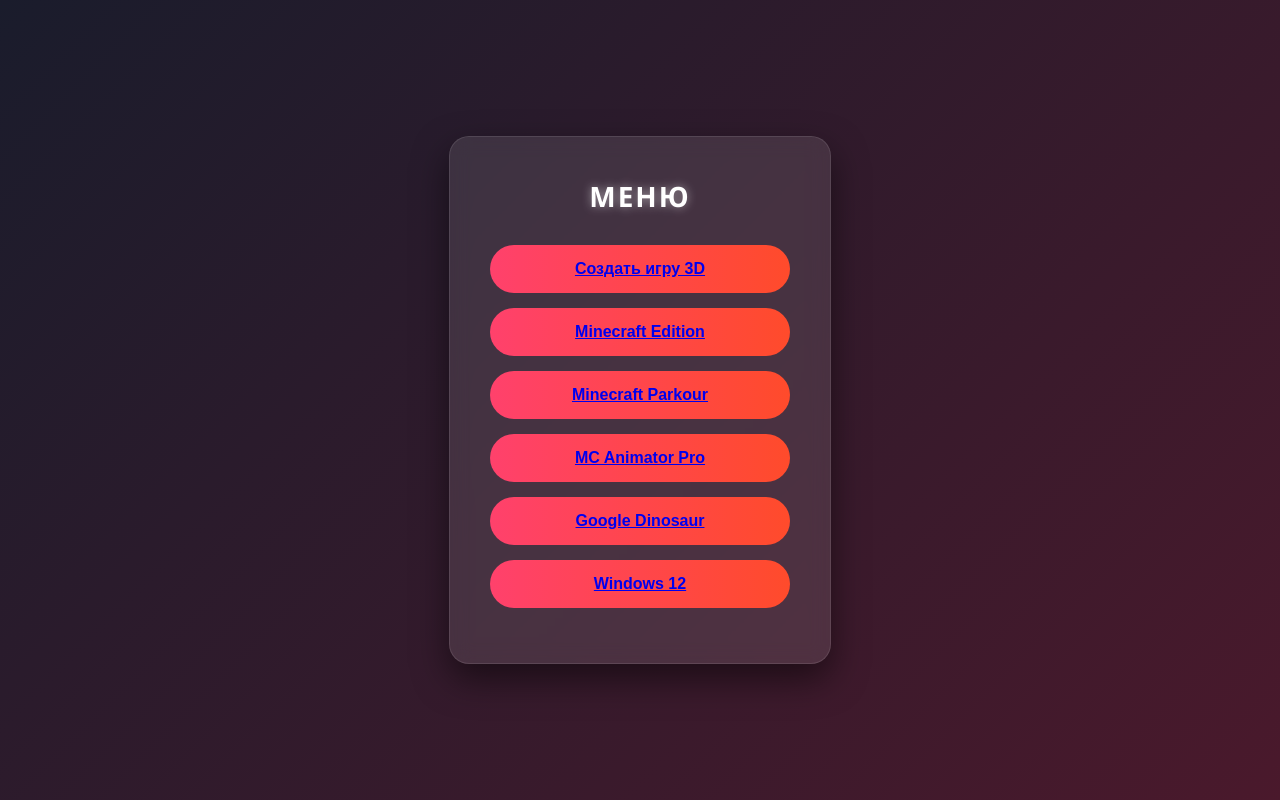
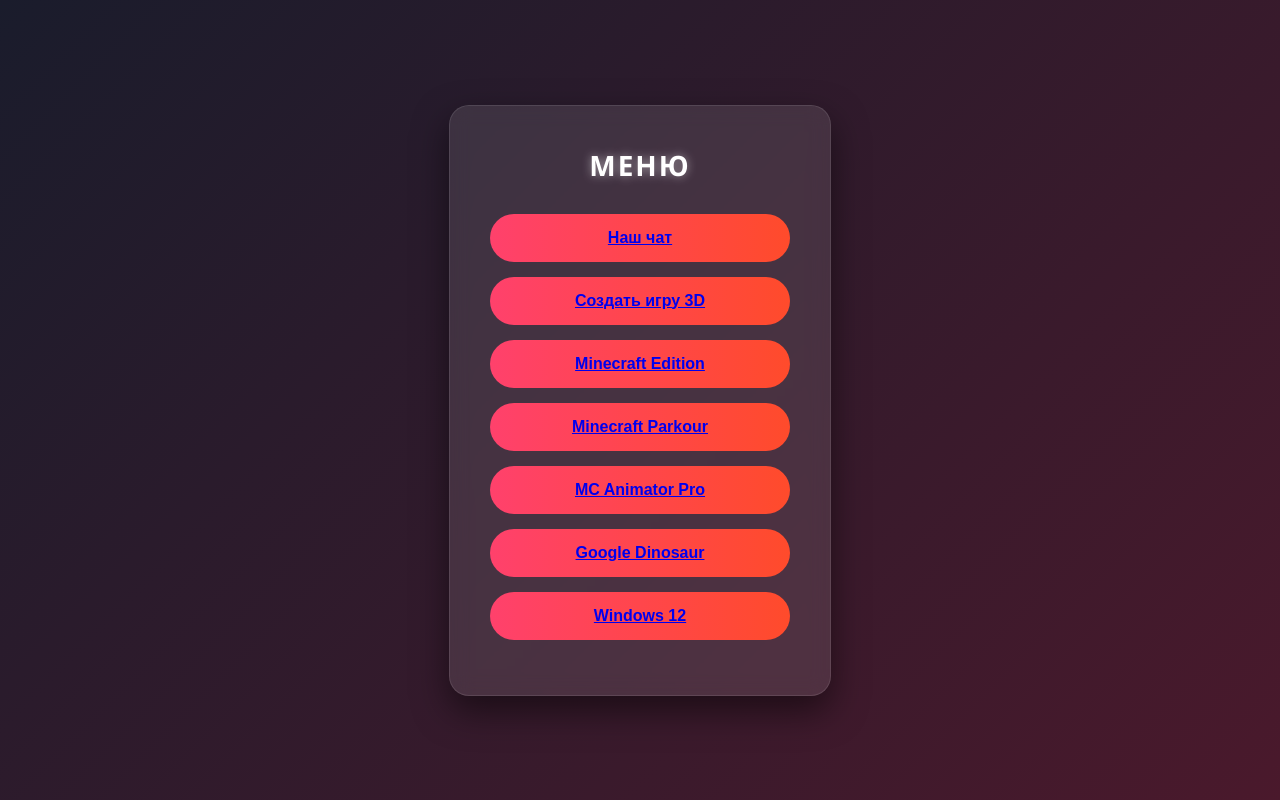
Before and after one commit to rbxmaks87-wq/neuroheroes.github.io, a plain HTML site: page index.html in a window 1280 px wide. Drawn offline with Linux system fonts and the light colour scheme.

Commit message:
Update index.html

```diff
--- a/index.html
+++ b/index.html
@@ -65,6 +65,7 @@
 <body>
     <div class="menu-box">
         <h2>Меню</h2>
+        <button><a href="chat.html">Наш чат</a></button>
         <button><a href="create.html">Создать игру 3D</a></button>
         <button><a href="index6.html">Minecraft Edition</a></button>
         <button><a href="index5.html">Minecraft Parkour</a></button>
```
